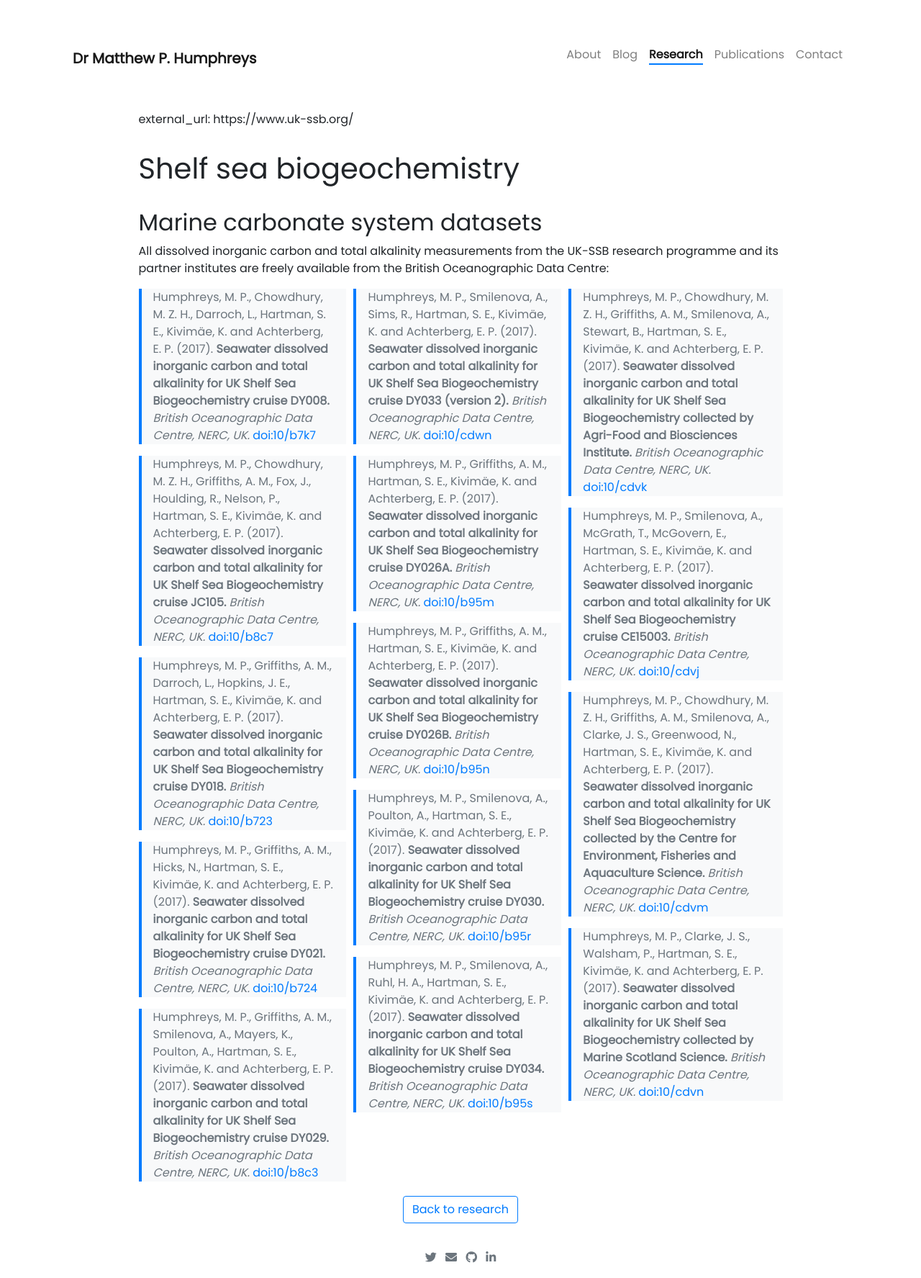
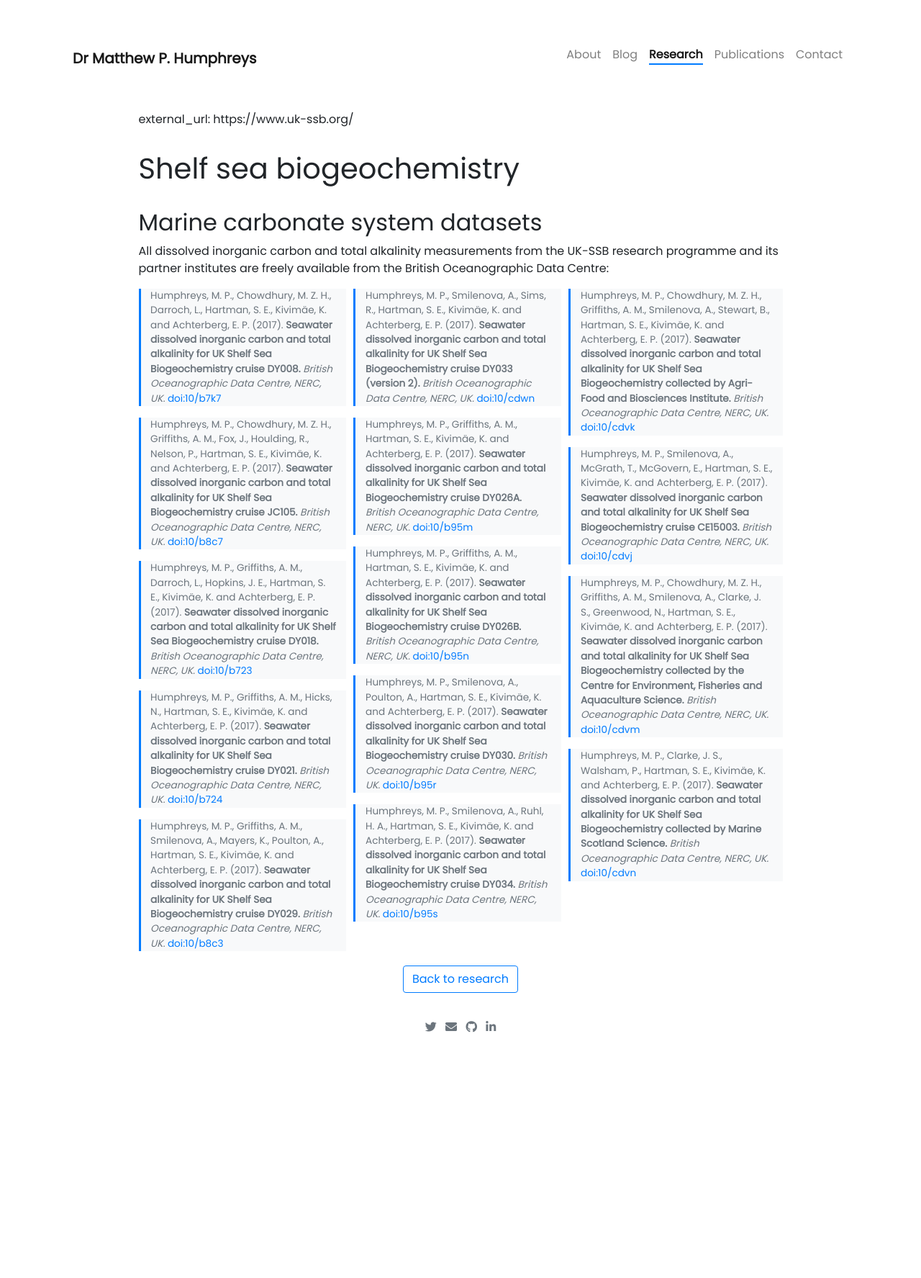
Before and after one commit to mvdh7/mvdh7.github.io, a Jekyll site: the page built from _projects/300-shelf-sea-biogeochemistry.md, in a window 1280 px wide. Shown: the whole page at 72% size. Built offline with Jekyll 4.4.1, drawn with Linux system fonts in a browser that asks for light colours; nearby versions of some CDN libraries; comment, search, counter and statistics services are not loaded; after the commit the page ends 1455 px from its top, so only the background shows below that.

Commit message:
Smaller font for references

```diff
--- a/_projects/300-shelf-sea-biogeochemistry.md
+++ b/_projects/300-shelf-sea-biogeochemistry.md
@@ -14,7 +14,7 @@ external_url: https://www.uk-ssb.org/
 
 All dissolved inorganic carbon and total alkalinity measurements from the UK-SSB research programme and its partner institutes are freely available from the British Oceanographic Data Centre:
 
-<div style="display:flex"><div style="padding-right:0.8%; min-width:33%">
+<div style="display:flex; font-size:85%"><div style="padding-right:0.8%; min-width:33%">
 
 <blockquote>Humphreys, M. P., Chowdhury, M. Z. H., Darroch, L., Hartman, S. E., Kivimäe, K. and Achterberg, E. P. (2017). <strong>Seawater dissolved inorganic carbon and total alkalinity for UK Shelf Sea Biogeochemistry cruise DY008.</strong> <em>British Oceanographic Data Centre, NERC, UK.</em> <a href="https://doi.org/10/b7k7">doi:10/b7k7</a></blockquote>
 
```
